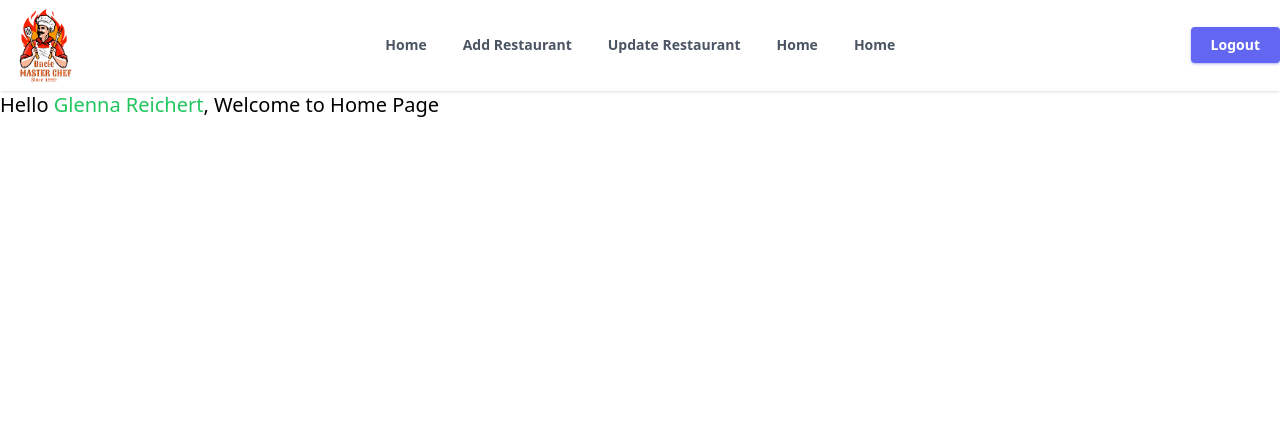
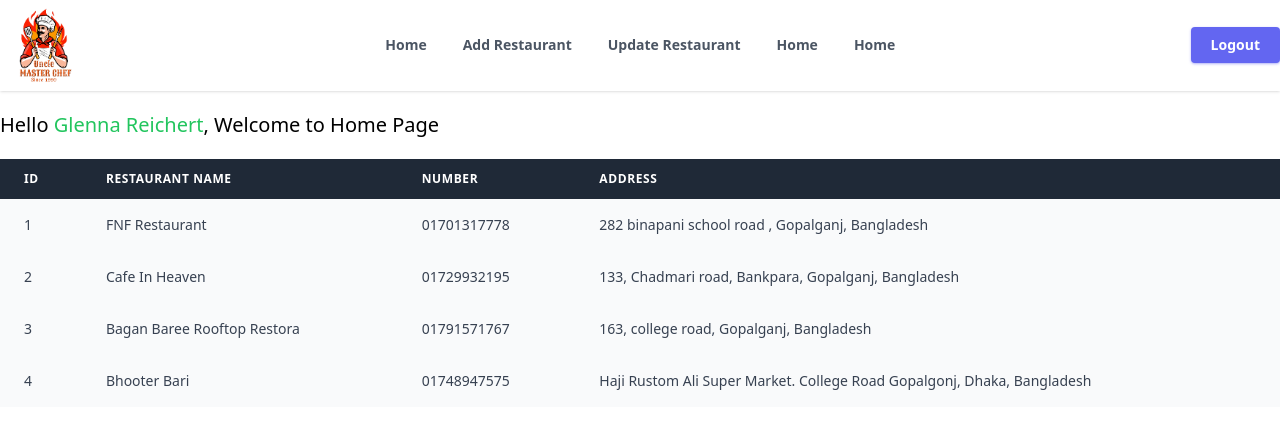
Before and after one commit to creativehimel/Restaurant-Management-App-using-vue-js, a Vue app: page /login in a window 1280 px wide. Both pictures are taken after a click on the button "Log In". Shown: the top 428 px of the page. Built offline with nearby package versions, Linux system fonts and the light colour scheme; data requests are answered from the project's data file.

Commit message:
restaurant table added

```diff
--- a/database/db.json
+++ b/database/db.json
@@ -18,5 +18,32 @@
       "password": "123456",
       "id": 3
     }
+  ],
+  "restaurant": [
+    {
+      "id": 1,
+      "name": "FNF Restaurant",
+      "number": "01701317778",
+      "address": "282 binapani school road , Gopalganj, Bangladesh"
+    },
+    {
+      "id": 2,
+      "name": "Cafe In Heaven",
+      "number": "01729932195",
+      "address": "133, Chadmari road, Bankpara, Gopalganj, Bangladesh"
+    },
+    {
+      "id": 3,
+      "name": "Bagan Baree Rooftop Restora",
+      "number": "01791571767",
+      "address": "163, college road, Gopalganj, Bangladesh"
+    },
+    {
+      "id": 4,
+      "name": "Bhooter Bari",
+      "number": "01748947575",
+      "address": "Haji Rustom Ali Super Market. College Road Gopalgonj, Dhaka, Bangladesh"
+    }
+
   ]
 }
--- a/src/views/HomeView.vue
+++ b/src/views/HomeView.vue
@@ -1,8 +1,17 @@
 <script setup>
-import { onMounted, ref } from 'vue'
+import { onBeforeMount, onMounted, ref } from 'vue'
 import router from '@/router'
 import Header from '@/components/Header.vue'
 const userName = ref('')
+let restaurantList = ref(null)
+
+onBeforeMount(() => {
+  fetch('http://localhost:3000/restaurant')
+    .then((response) => response.json())
+    .then((json) => {
+      restaurantList.value = json
+    })
+})
 onMounted(() => {
   let user = localStorage.getItem('user-info')
   userName.value = JSON.parse(user).name
@@ -15,10 +24,31 @@ onMounted(() => {
 <template>
   <section>
     <Header />
-    <h1 class="text-xl">
-      Hello <span class="text-green-500 font-medium">{{ userName }}</span
-      >, Welcome to Home Page
-    </h1>
+
+    <div class="container mx-auto">
+      <h1 class="text-xl my-5">
+        Hello <span class="text-green-500 font-medium">{{ userName }}</span
+        >, Welcome to Home Page
+      </h1>
+      <table class="min-w-full text-sm text-gray-700">
+        <thead class="bg-gray-800 text-white text-xs uppercase font-medium">
+          <tr>
+            <th class="px-6 py-3 text-left tracking-wider">ID</th>
+            <th class="px-6 py-3 text-left tracking-wider">Restaurant Name</th>
+            <th class="px-6 py-3 text-left tracking-wider">Number</th>
+            <th class="px-6 py-3 text-left tracking-wider">Address</th>
+          </tr>
+        </thead>
+        <tbody class="bg-gray-50">
+          <tr v-for="restaurant in restaurantList" :key="restaurant.id">
+            <td class="px-6 py-4 whitespace-nowrap">{{ restaurant.id }}</td>
+            <td class="px-6 py-4 whitespace-nowrap">{{ restaurant.name }}</td>
+            <td class="px-6 py-4 whitespace-nowrap">{{ restaurant.number }}</td>
+            <td class="px-6 py-4 whitespace-nowrap">{{ restaurant.address }}</td>
+          </tr>
+        </tbody>
+      </table>
+    </div>
   </section>
 </template>
 
```
